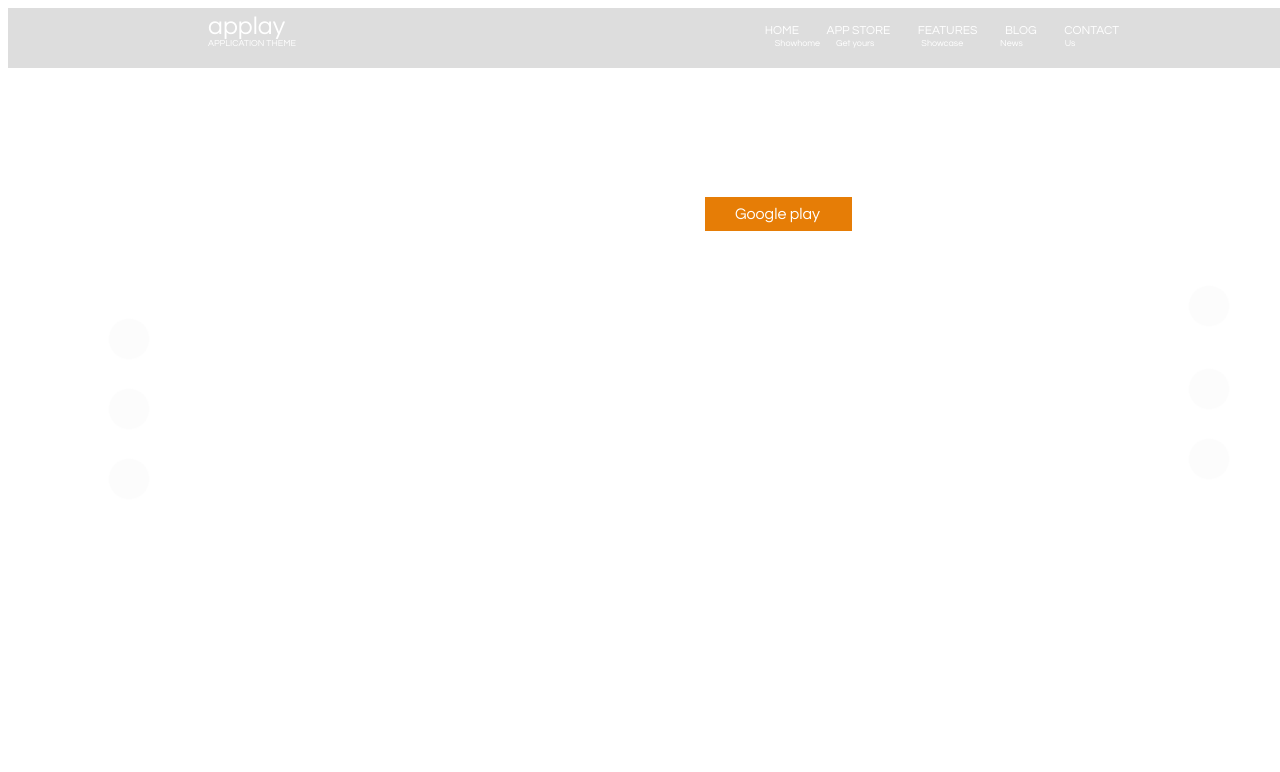
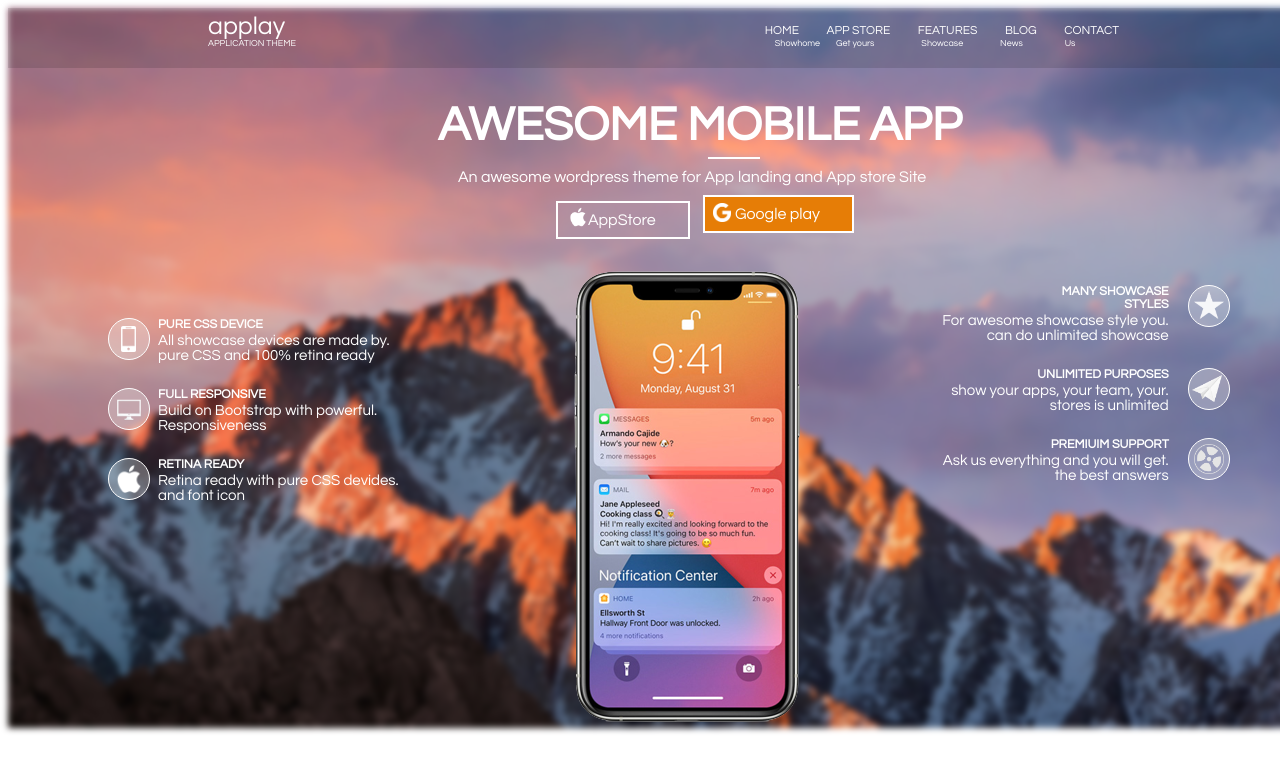
Before and after one commit to ekekasiemobi/applay, a plain HTML site: page index.html in a window 1280 px wide. Drawn offline with Linux system fonts and the light colour scheme.

Commit message:
the images are now visible

```diff
--- a/index.html
+++ b/index.html
@@ -8,7 +8,7 @@
     <title> Worldpress Application Theme</title>
 </head>
 <body>
-    <img style="width: 100%; height: px; position: absolute; filter: blur(3px);" src="../images/20464493.jpg" alt="">
+    <img style="width: 100%; height: px; position: absolute; filter: blur(3px);" src="img/20464493.jpg" alt="">
 
     <div class="header">
 
@@ -39,19 +39,19 @@
         <div style="padding: 9px 32px 9px 30px;border: solid; width: fit-content; background-color: transparent;    border-color: white; border-width: 2px; margin-left: 548px;" >AppStore
          </div>
             <div style="margin-left: 560px; margin-top: -32px;">
-                <img style="position: absolute; width: 20px;" src="../images/03fgb1ot0gopb6aa0d5fk9hrgl-d924a0bac860a4439824067f33c8f4c7.png" alt="">
+                <img style="position: absolute; width: 20px;" src="img/03fgb1ot0gopb6aa0d5fk9hrgl-d924a0bac860a4439824067f33c8f4c7.png" alt="">
             </div>
         <div style="padding: 9px 32px 9px 30px;border: solid; width: fit-content;  background-color: rgb(230, 125, 6);   border-color: white; border-width: 2px; margin-top: -44px; margin-left: 695px;" >Google play
         </div>
         <div>
-            <img  style="width: 18px; margin-left: 705px; position: absolute; margin-top: -30px;" src="../images/pngfind.com-google-icon-png-344426.png" alt="">
+            <img  style="width: 18px; margin-left: 705px; position: absolute; margin-top: -30px;" src="img/pngfind.com-google-icon-png-344426.png" alt="">
        </div>
     </div>
 
     <div class="left">
         <div class="left1">
             <div class="circle1">
-               <img style="width: 15px; margin-top: 7px; margin-left: 12px;" src="../images/pinpng.com-cell-phone-icon-png-1188579.png" alt="">
+               <img style="width: 15px; margin-top: 7px; margin-left: 12px;" src="img/pinpng.com-cell-phone-icon-png-1188579.png" alt="">
             </div>
             <h5 style="margin: 10px 0px 2px 0px;" >PURE CSS DEVICE</h1>
         <p style="margin: 0px 0px 25px 0px;"  >All showcase devices are made by. <br> pure CSS and 100% retina ready</p>
@@ -59,7 +59,7 @@
         <div class="left2">
             <div class="circle1">
                 <div class="apple1">
-                    <img style="width: 30px; margin-top: 8px; margin-left: 5px;" src="../images/transparent-computer-icon-laptop-icon-pc-icon-5d775819f383c3.6911725515681024259974.png" alt="">
+                    <img style="width: 30px; margin-top: 8px; margin-left: 5px;" src="img/transparent-computer-icon-laptop-icon-pc-icon-5d775819f383c3.6911725515681024259974.png" alt="">
                 </div>
 
             </div>
@@ -68,7 +68,7 @@
         </div>
         <div class="left3">
             <div class="circle1">
-                <img style="width: 30px; margin-top: 5px; margin-left: 5px;" src="../images/03fgb1ot0gopb6aa0d5fk9hrgl-d924a0bac860a4439824067f33c8f4c7.png" alt="">
+                <img style="width: 30px; margin-top: 5px; margin-left: 5px;" src="img/03fgb1ot0gopb6aa0d5fk9hrgl-d924a0bac860a4439824067f33c8f4c7.png" alt="">
              </div>
             <h5 style="margin: 10px 0px 2px 0px;" >RETINA READY</h1>
         <p style="margin: 0px 0px 15px 0px;"  >Retina ready with pure CSS devides. <br> and font icon</p>
@@ -77,7 +77,7 @@
         <div class="right1">
             <div class="circle2">
                 <div class="star1">
-                    <img style="width: 30px; margin-top: 5px;" src="../images/eswp-contentuploadsstar-star-icon-white-symbol-star-symbol-cross-transparent-png-393748.png" alt="">
+                    <img style="width: 30px; margin-top: 5px;" src="img/eswp-contentuploadsstar-star-icon-white-symbol-star-symbol-cross-transparent-png-393748.png" alt="">
                 </div>
             </div>
             <h5 style="margin: 10px 0px 2px 0px; padding-right: 130px; padding-left: 720px" >MANY SHOWCASE STYLES</h1>
@@ -86,7 +86,7 @@
         <div class="right2">
             <div class="circle2">
                 <div class="star2">
-                    <img style="width: 30px; margin-top: 0px; margin-left: 2px;" src="../images/toppng.com-paper-airplane-icon-710x632.png" alt="">
+                    <img style="width: 30px; margin-top: 0px; margin-left: 2px;" src="img/toppng.com-paper-airplane-icon-710x632.png" alt="">
                 </div>
 
             </div>
@@ -96,7 +96,7 @@
         <div class="right3">
             <div class="circle2">
                 <div class="star3">
-                    <img style="width: 30px; margin-top: 5px; margin-left: 5px;" src="../images/pngaaa.com-3136858.png" alt="">
+                    <img style="width: 30px; margin-top: 5px; margin-left: 5px;" src="img/pngaaa.com-3136858.png" alt="">
                 </div>
 
             </div>
@@ -104,7 +104,7 @@
         <p style="margin: 0px 0px 15px 0px; padding-right: 130px; padding-left: 530px;"  >Ask us everything and you will get. <br> the best answers</p>
         </div>
         <div class="phone">
-            <img style="position: absolute;" src="../images/10-cu-chi-tren-iphone-danh-cho-nguoi-moi-dung-xem-ngay__4_-removebg-preview.png" alt="">
+            <img style="position: absolute;" src="img/10-cu-chi-tren-iphone-danh-cho-nguoi-moi-dung-xem-ngay__4_-removebg-preview.png" alt="">
         </div>
 
     </div>
```
